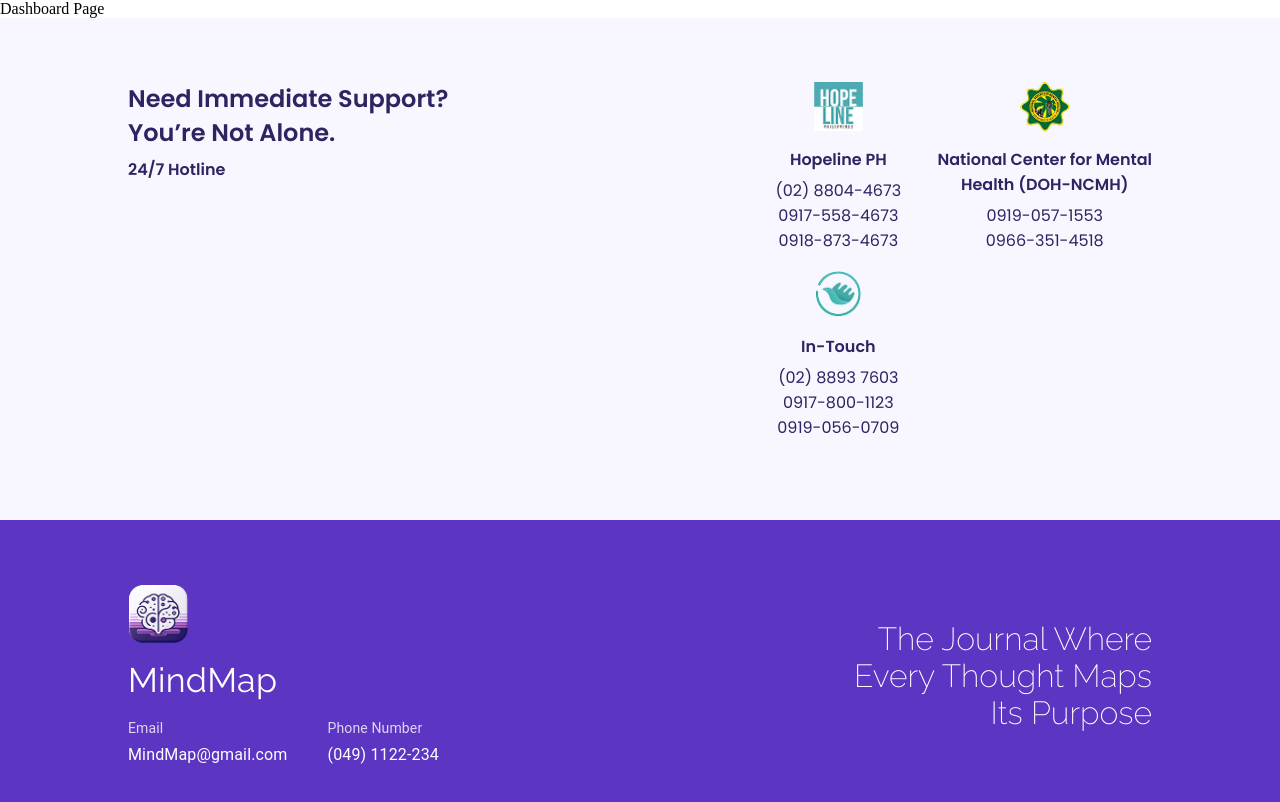
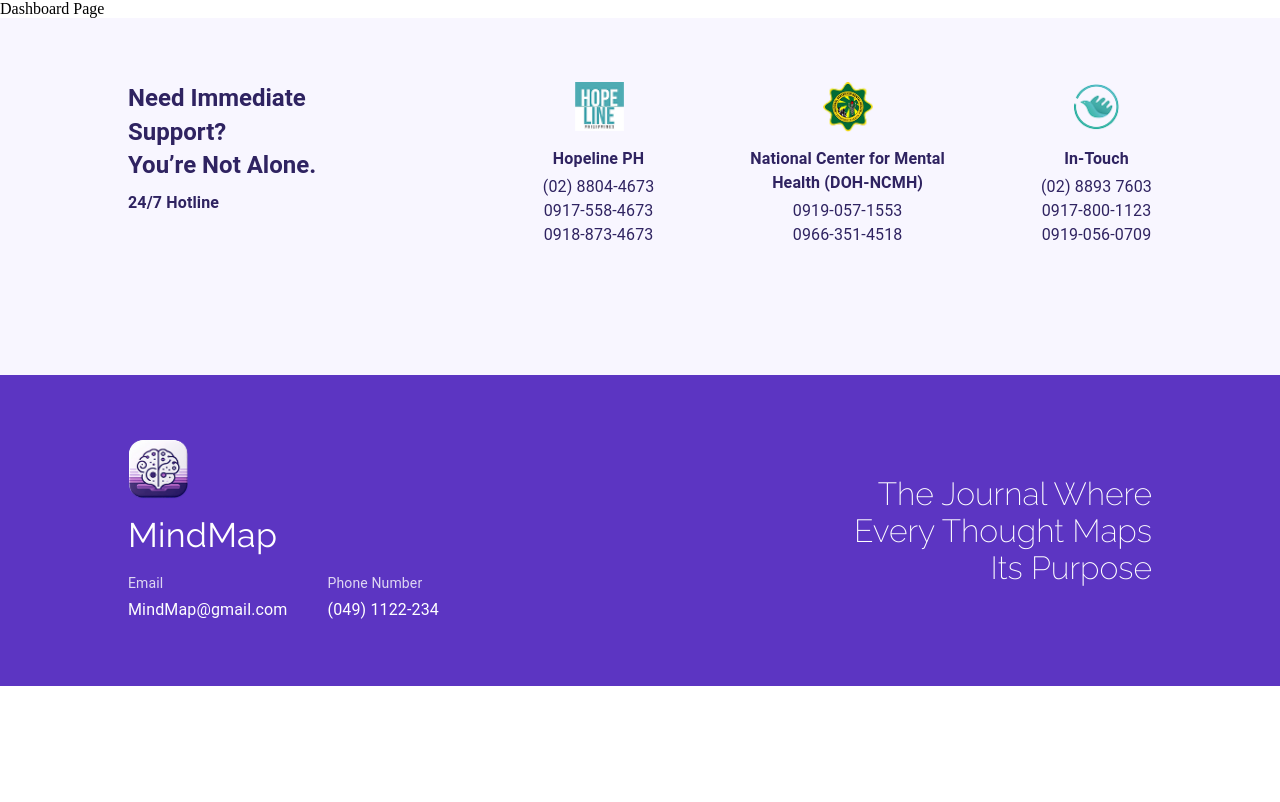
Before and after one commit to wncelrcn/MindMap, a Next.js app: page /dashboard in a window 1280 px wide. Shown: the top 802 px of the page. Built offline with nearby package versions, Linux system fonts and the light colour scheme.

Commit message:
fix(footer): Additional Info Converted

```diff
--- a/components/support_footer.js
+++ b/components/support_footer.js
@@ -1,5 +1,5 @@
-import styles from "@/styles/SupportFooter.module.css";
 import Image from "next/image";
+import { Box, Typography, Grid } from "@mui/material";
 import { Poppins } from "next/font/google";
 
 const poppins = Poppins({
@@ -10,54 +10,120 @@ const poppins = Poppins({
 
 export default function SupportFooter() {
   return (
-    <footer className={`${poppins.className} ${styles.footer}`}>
-      <div className={styles.left}>
-        <h2 className={styles.heading}>
+    <Box
+      component="footer"
+      className={poppins.className}
+      sx={{
+        backgroundColor: "#f8f6ff",
+        padding: { xs: "2rem", md: "4rem 8rem" },
+        display: "flex",
+        flexWrap: "wrap",
+        justifyContent: "space-between",
+        alignItems: "flex-start",
+        gap: "60px",
+        color: "#2f2361",
+      }}
+    >
+      {/* Left Section */}
+      <Box sx={{ maxWidth: "20%", marginRight: { md: "6rem" } }}>
+        <Typography
+          variant="h5"
+          sx={{
+            fontSize: "24px",
+            fontWeight: 600,
+            lineHeight: 1.4,
+            mb: "8px",
+          }}
+        >
           Need Immediate Support?
           <br />
           You’re Not Alone.
-        </h2>
-        <p className={styles.subheading}>24/7 Hotline</p>
-      </div>
+        </Typography>
+        <Typography sx={{ fontSize: "16px", fontWeight: 600 }}>
+          24/7 Hotline
+        </Typography>
+      </Box>
 
-      <div className={styles.hotlines}>
-        <div className={styles.org}>
+      {/* Right Section - Hotline Organizations */}
+      <Grid
+        container
+        sx={{
+          display: "flex",
+          flexDirection: { xs: "column", sm: "row" },
+          gap: { sm: "1rem", md: "2rem", lg: "6rem" },
+          flex: 1,
+          justifyContent: {
+            xs: "center",
+            sm: "center",
+            md: "flex-end",
+          },
+        }}
+      >
+        {/* Hopeline PH */}
+        <Grid item xs={12} sm={6} md={4}>
+          <Box
+            textAlign="center"
+            sx={{
+              mb: { xs: 4, sm: 6, md: 8 },
+            }}
+          >
             <Image
               src="/assets/hopeline.png"
               alt="Hopeline PH"
               width={50}
               height={50}
             />
-          <p className={styles.orgName}>Hopeline PH</p>
-          <p>(02) 8804-4673</p>
-          <p>0917-558-4673</p>
-          <p>0918-873-4673</p>
-        </div>
+            <Typography sx={{ fontWeight: 600, mt: 1, mb: 0.5 }}>
+              Hopeline PH
+            </Typography>
+            <Typography>(02) 8804-4673</Typography>
+            <Typography>0917-558-4673</Typography>
+            <Typography>0918-873-4673</Typography>
+          </Box>
+        </Grid>
 
-        <div className={styles.org}>
-          <Image src="/assets/doh.png" alt="DOH-NCMH" width={50} height={50} />
-          <p className={styles.orgName}>
+        {/* DOH-NCMH */}
+        <Grid item xs={12} sm={6} md={4}>
+          <Box
+            textAlign="center"
+            sx={{
+              mb: { xs: 4, sm: 6, md: 8 },
+            }}
+          >
+            <Image
+              src="/assets/doh.png"
+              alt="DOH-NCMH"
+              width={50}
+              height={50}
+            />
+            <Typography sx={{ fontWeight: 600, mt: 1, mb: 0.5 }}>
               National Center for Mental
               <br />
               Health (DOH-NCMH)
-          </p>
-          <p>0919-057-1553</p>
-          <p>0966-351-4518</p>
-        </div>
+            </Typography>
+            <Typography>0919-057-1553</Typography>
+            <Typography>0966-351-4518</Typography>
+          </Box>
+        </Grid>
 
-        <div className={styles.org}>
+        {/* In-Touch */}
+        <Grid item xs={12} sm={6} md={4}>
+          <Box textAlign="center" sx={{ mb: { xs: 4, sm: 6, md: 8 } }}>
             <Image
               src="/assets/intouch.png"
               alt="In-Touch"
               width={50}
               height={50}
             />
-          <p className={styles.orgName}>In-Touch</p>
-          <p>(02) 8893 7603</p>
-          <p>0917-800-1123</p>
-          <p>0919-056-0709</p>
-        </div>
-      </div>
-    </footer>
+            <Typography sx={{ fontWeight: 600, mt: 1, mb: 0.5 }}>
+              In-Touch
+            </Typography>
+            <Typography>(02) 8893 7603</Typography>
+            <Typography>0917-800-1123</Typography>
+            <Typography>0919-056-0709</Typography>
+          </Box>
+        </Grid>
+      </Grid>
+    </Box>
   );
 }
--- a/styles/SupportFooter.module.css
+++ /dev/null
@@ -1,46 +0,0 @@
-.footer {
-    background-color: #f8f6ff;
-    padding: 4rem 8rem;
-    display: flex;
-    flex-wrap: wrap;
-    justify-content: space-between;
-    align-items: flex-start;
-    gap: 60px;
-    color: #2f2361;
-}
-
-.left {
-    max-width: 90%;
-    margin-right: 15rem;
-}
-
-.heading {
-    font-size: 24px;
-    font-weight: 600;
-    line-height: 1.4;
-    margin-bottom: 8px;
-}
-
-.subheading {
-    font-size: 16px;
-    font-weight: 600;
-}
-
-.hotlines {
-    display: flex;
-    flex-wrap: wrap;
-    justify-content: space-between;
-    flex: 1;
-}
-
-.org {
-    min-width: 180px;
-    text-align: center;
-    margin-bottom: 1rem;
-}
-
-.orgName {
-    font-weight: 600;
-    margin-top: 8px;
-    margin-bottom: 6px;
-}
```
Lines whose indentation alone changed are shown as unchanged.
